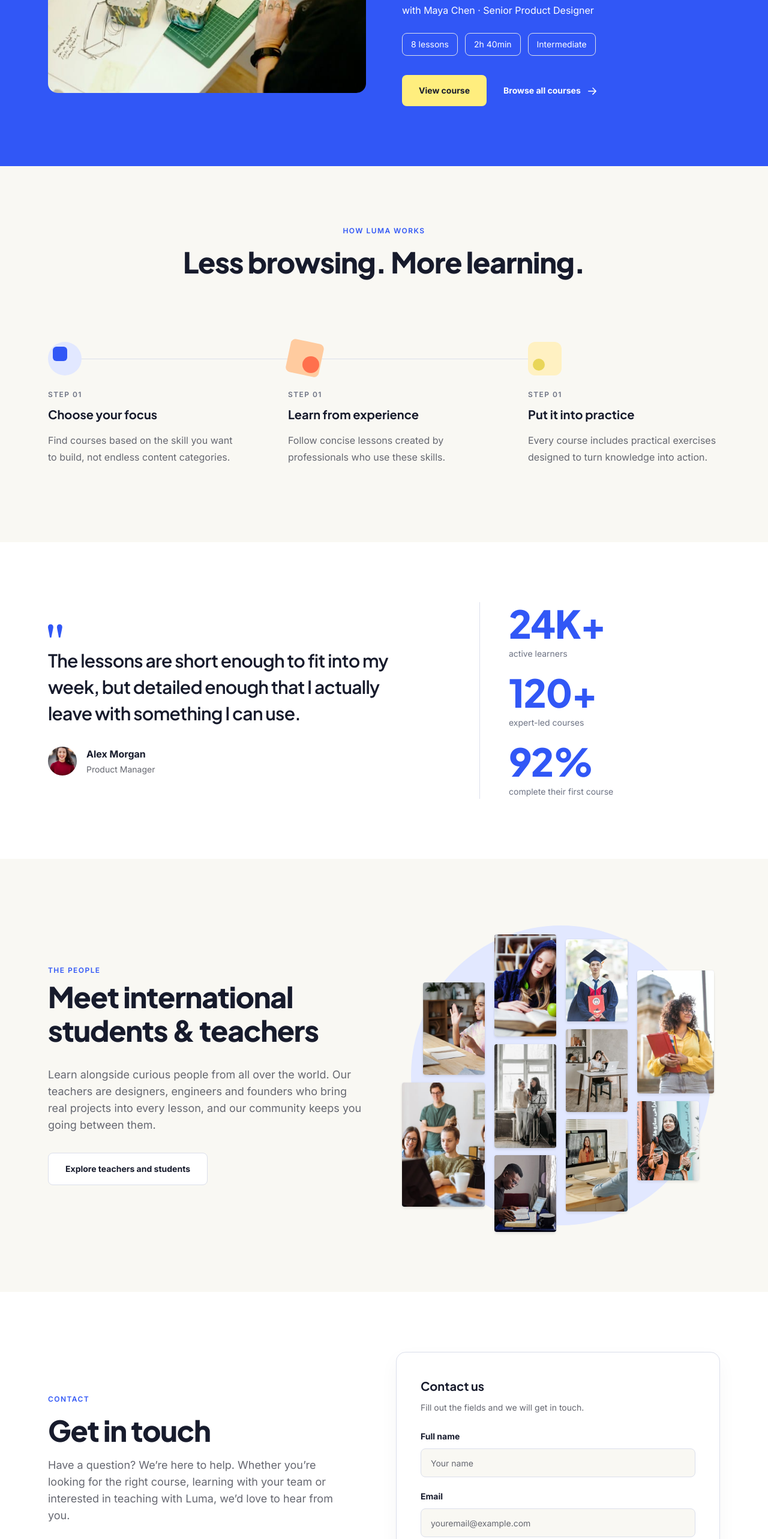
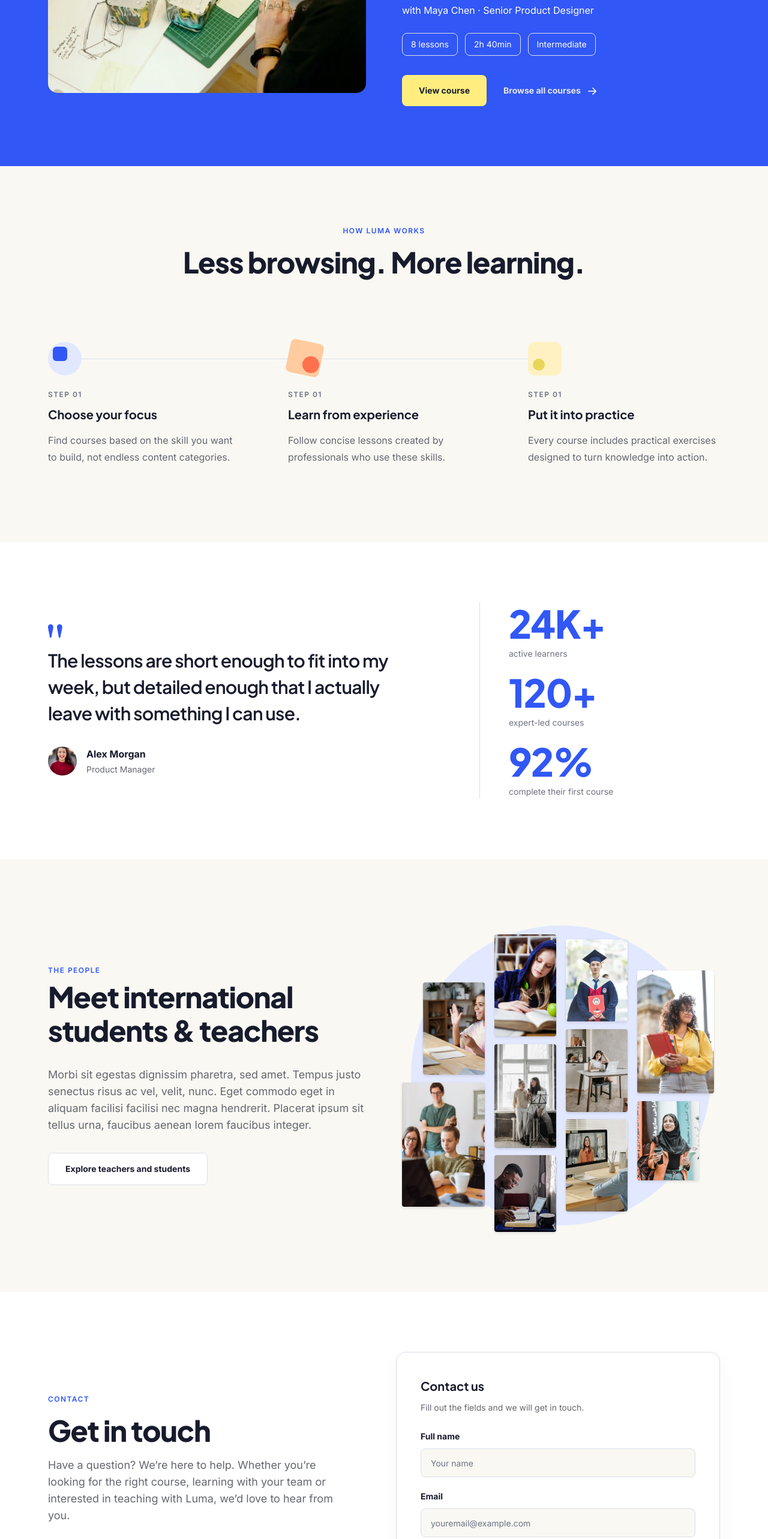
Before and after one commit to gammarkin/buzz, a Next.js app: page / in a window 1280 px wide. Shown: the part 1880-4446 px from the top of the page at 60% size. Built offline with nearby package versions, Linux system fonts and the light colour scheme; no server answers.

Commit message:
fix: use the placeholder copy and text colors exactly as in the design

```diff
--- a/src/components/contact/ContactForm.tsx
+++ b/src/components/contact/ContactForm.tsx
@@ -131,7 +131,7 @@ type FormFieldProps = {
 };
 
 const controlClassName =
-  "w-full rounded-lg border bg-cream px-4 text-small text-ink transition-colors placeholder:text-body focus:bg-white focus:outline-none focus-visible:ring-3 motion-reduce:transition-none";
+  "w-full rounded-lg border bg-cream px-4 text-small text-ink transition-colors placeholder:text-muted focus:bg-white focus:outline-none focus-visible:ring-3 motion-reduce:transition-none";
 
 function FormField({
   field,
--- a/src/components/sections/Contact.tsx
+++ b/src/components/sections/Contact.tsx
@@ -58,7 +58,7 @@ function ContactChannelCard({ channel }: ContactChannelCardProps) {
             {channel.detail}
           </a>
         ) : (
-          <p className="text-small text-body">{channel.detail}</p>
+          <p className="text-small text-muted">{channel.detail}</p>
         )}
       </div>
     </div>
--- a/src/components/sections/FeaturedCourse.tsx
+++ b/src/components/sections/FeaturedCourse.tsx
@@ -46,7 +46,7 @@ export function FeaturedCourse() {
             {course.meta.map((item) => (
               <li
                 key={item}
-                className="rounded-lg border border-line px-3.5 py-1.5 text-small text-white"
+                className="rounded-lg border border-line px-3.5 py-1.5 text-small text-mist lg:text-white"
               >
                 {item}
               </li>
@@ -59,10 +59,10 @@ export function FeaturedCourse() {
             </ButtonLink>
             <Link
               href={`#${sectionIds.courses}`}
-              className="group inline-flex items-center justify-center gap-2 rounded-lg px-4 py-[13px] text-small font-bold text-white transition-colors hover:text-sun motion-reduce:transition-none"
+              className="group inline-flex items-center justify-center gap-2 rounded-lg px-4 py-[13px] text-small font-bold text-mist transition-colors hover:text-white motion-reduce:transition-none"
             >
               Browse all courses
-              <ArrowRightIcon className="transition-transform duration-200 group-hover:translate-x-1 motion-reduce:transition-none" />
+              <ArrowRightIcon className="text-white transition-transform duration-200 group-hover:translate-x-1 motion-reduce:transition-none" />
             </Link>
           </div>
         </div>
--- a/src/data/content.ts
+++ b/src/data/content.ts
@@ -203,9 +203,9 @@ export const stats: Stat[] = [
 export const community = {
   eyebrow: "The people",
   title: "Meet international students & teachers",
-  // The design uses lorem ipsum here; replaced with copy of a similar length.
+  // Placeholder copy kept exactly as in the design (pending final copy from the design team).
   description:
-    "Learn alongside curious people from all over the world. Our teachers are designers, engineers and founders who bring real projects into every lesson, and our community keeps you going between them.",
+    "Morbi sit egestas dignissim pharetra, sed amet. Tempus justo senectus risus ac vel, velit, nunc. Eget commodo eget in aliquam facilisi facilisi nec magna hendrerit. Placerat ipsum sit tellus urna, faucibus aenean lorem faucibus integer.",
   cta: { label: "Explore teachers and students", href: `#${sectionIds.contact}` },
 };
 
```
